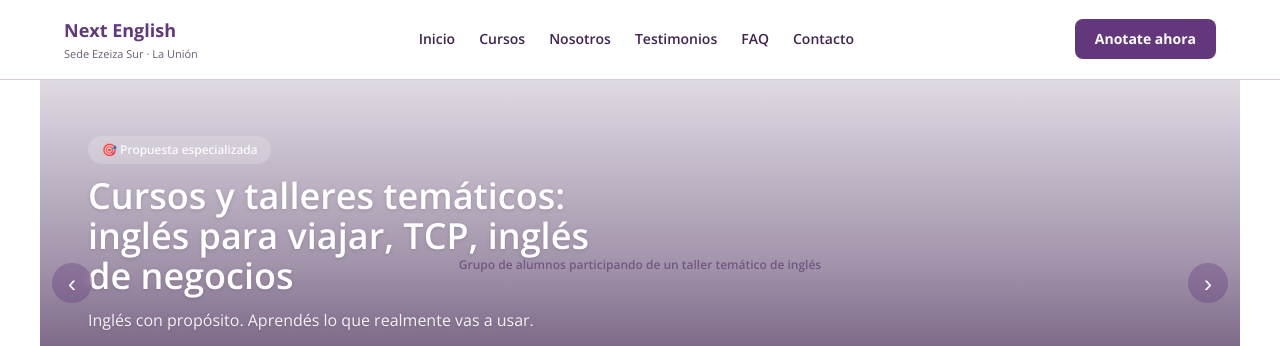
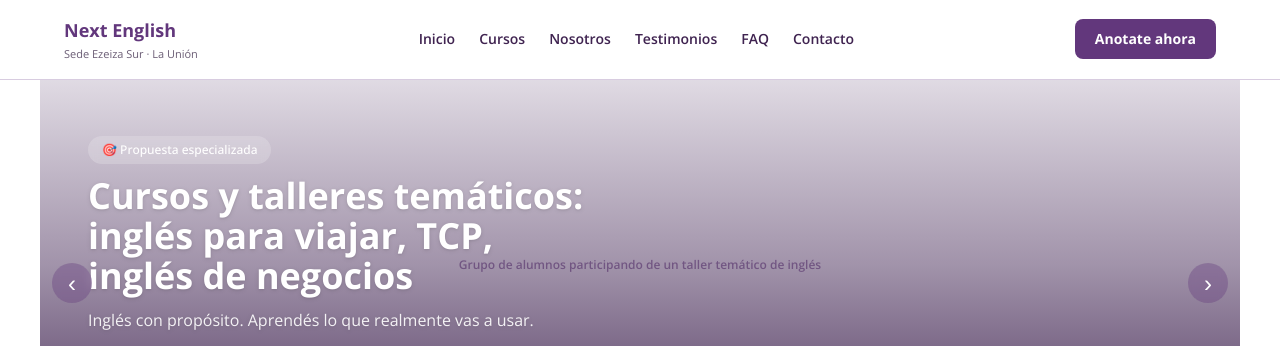
Before and after one commit to Pato1531/landing-next-english-institute, a Next.js app: page / in a window 1280 px wide. Shown: the top 346 px of the page. Built offline with nearby package versions, Linux system fonts and the light colour scheme; no server answers.

Commit message:
Update HeroSlider.tsx

```diff
--- a/src/components/HeroSlider.tsx
+++ b/src/components/HeroSlider.tsx
@@ -78,7 +78,7 @@ export default function HeroSlider() {
             <span className="relative z-10 w-fit rounded-full bg-white/20 px-3.5 py-1.5 text-xs font-medium text-white backdrop-blur-sm">
               {slide.badge}
             </span>
-            <h1 className="relative z-10 max-w-lg text-2xl font-semibold leading-snug text-white drop-shadow sm:text-4xl">
+            <h1 className="relative z-10 max-w-lg text-2xl font-bold leading-snug text-white drop-shadow sm:text-4xl">
               {slide.heading}
             </h1>
             <p className="relative z-10 max-w-md text-sm leading-relaxed text-white/90 drop-shadow sm:text-base">
```
